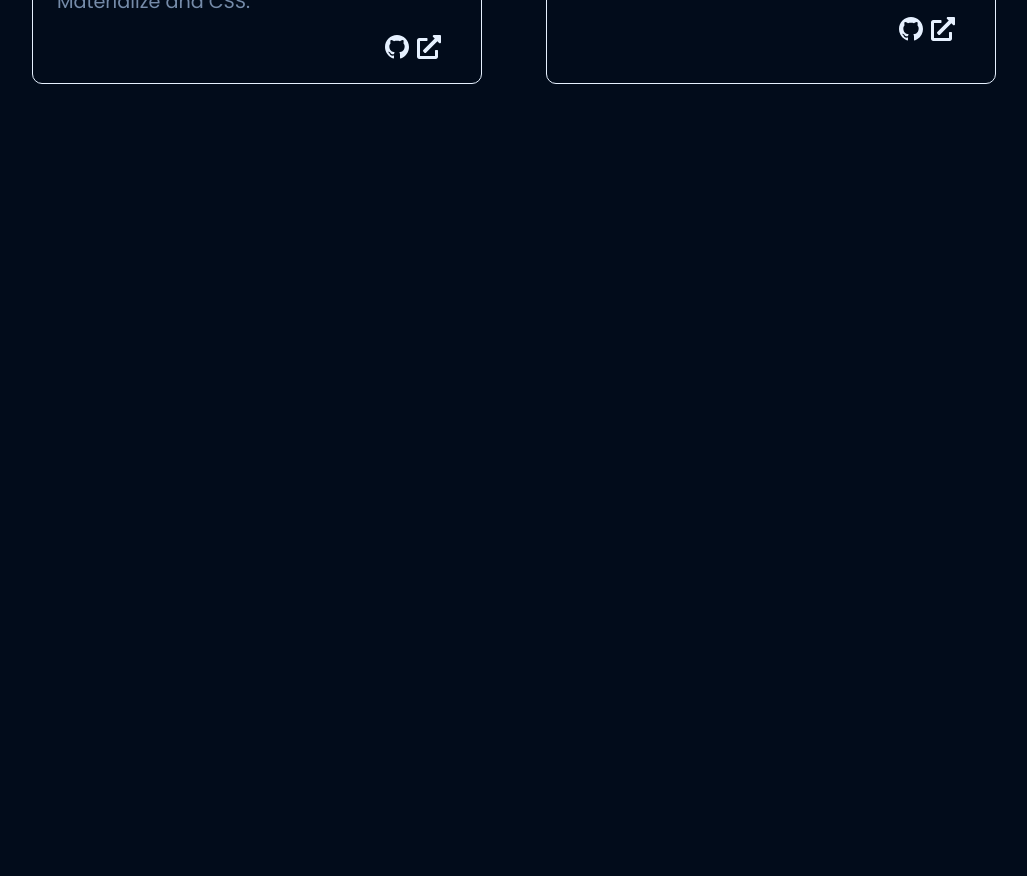
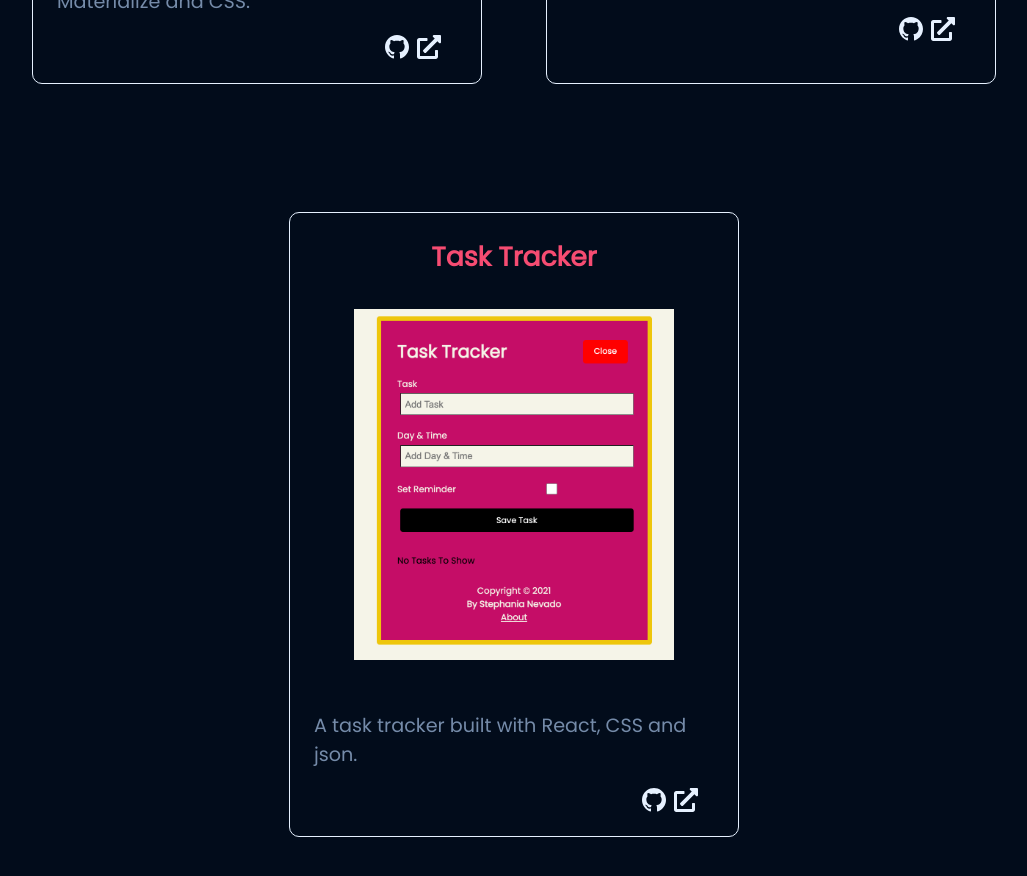
Before and after one commit to stephanianevado/portfolio, a Next.js app: page /work in a window 1280 px wide. Shown: the part 2000-2876 px from the top of the page, without its empty margins (126-1153 px from the left). Before the commit the page ends 2164 px from the top, so only its background shows below. Built offline with nearby package versions, Linux system fonts and the light colour scheme.

Commit message:
add task tracker project in the work section

```diff
--- a/pages/work.js
+++ b/pages/work.js
@@ -83,6 +83,15 @@ const MyWorks = () => {
             pages="https://web-news-next-js.vercel.app/"
           />
         </Row>
+        <Row>
+          <ProjectBox
+              imagen="/Task Tracker.png"
+              title="Task Tracker"
+              description="A task tracker built with React, CSS and json."
+              github="https://github.com/stephanianevado/task-tracker-react"
+              pages="https://task-tracker-react-stephanianevado.vercel.app/"
+          />
+        </Row>
       </Main>
       <FooterPortfolio />
     </>
```
Also changed, not shown: public/Task tracker.png (added).
